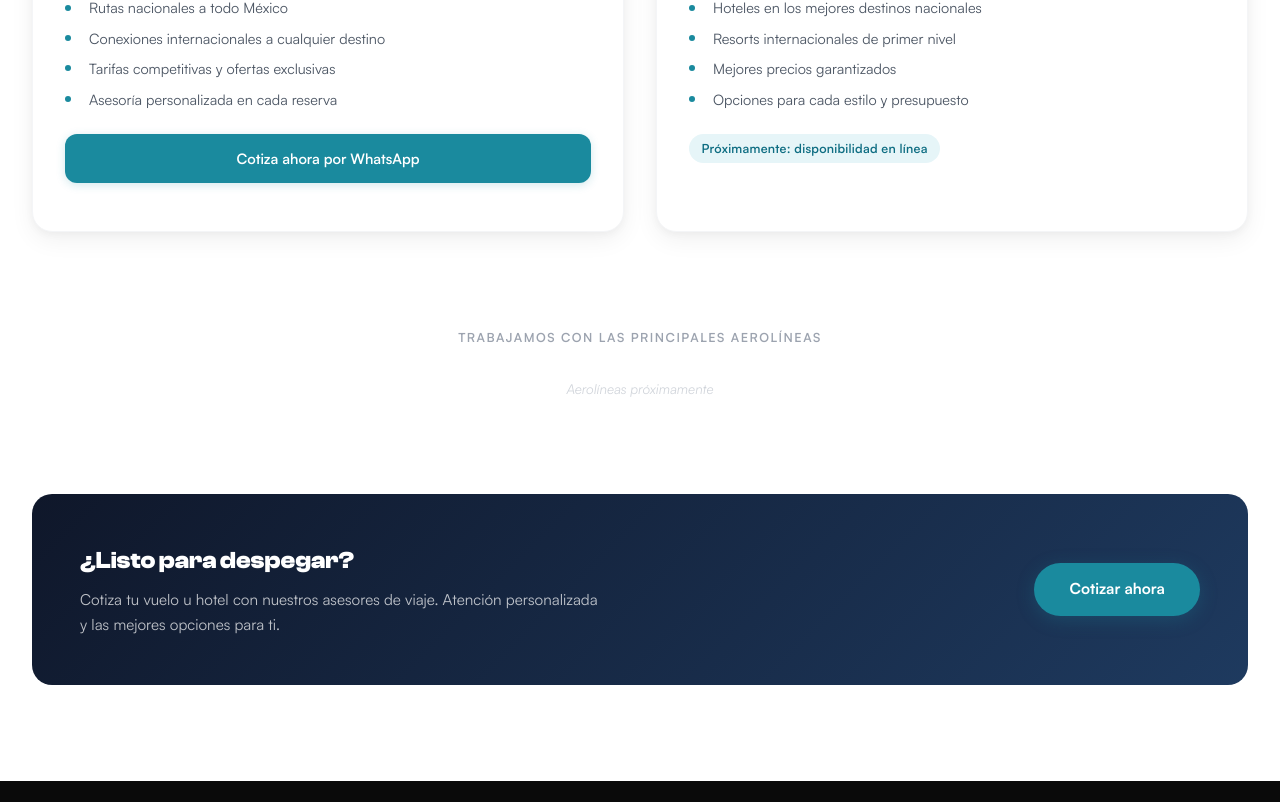
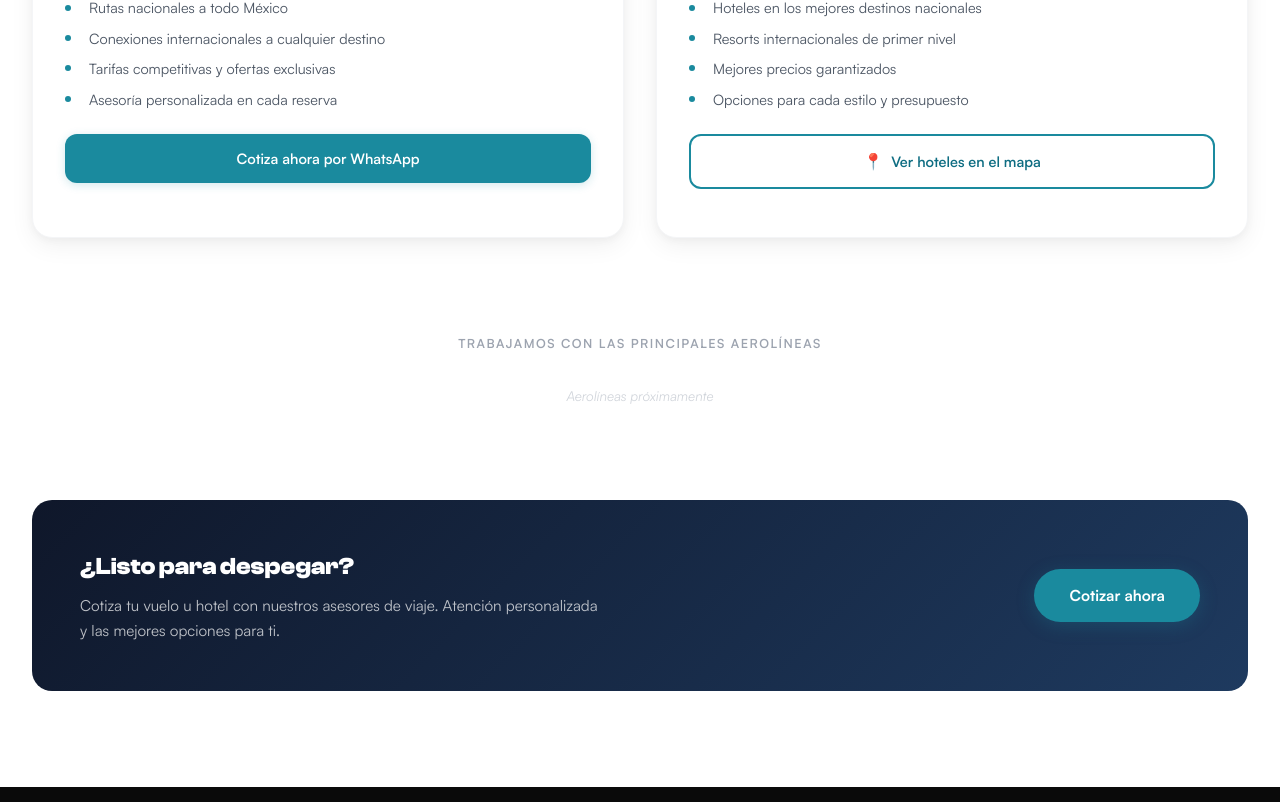
Before and after one commit to siannatravel-hub/SiannaTravel, a React (Vite) app in the folder client/: page / in a window 1280 px wide. Shown: the part 3438-4240 px from the top of the page. Built offline with nearby package versions, Linux system fonts and the light colour scheme; no server answers; the database is empty.

Commit message:
feat: airplane photo on flights card, map button on hotels card

```diff
--- a/client/src/components/FlightHotelServices/FlightHotelServices.jsx
+++ b/client/src/components/FlightHotelServices/FlightHotelServices.jsx
@@ -1,6 +1,6 @@
 import styles from './FlightHotelServices.module.css';
 
-const FLIGHTS_IMG = 'https://images.unsplash.com/photo-1436491865332-7a61a109db05?w=800&q=85';
+const FLIGHTS_IMG = 'https://images.unsplash.com/photo-1474302770737-173ee21bab63?w=800&q=85';
 const HOTELS_IMG = 'https://images.unsplash.com/photo-1566073771259-6a8506099945?w=800&q=85';
 
 export default function FlightHotelServices() {
@@ -70,7 +70,12 @@ export default function FlightHotelServices() {
                 <li>Mejores precios garantizados</li>
                 <li>Opciones para cada estilo y presupuesto</li>
               </ul>
-              <span className={styles.cardTag}>Próximamente: disponibilidad en línea</span>
+              <a
+                href="#mapa-hoteles"
+                className={styles.cardBtnMap}
+              >
+                Ver hoteles en el mapa
+              </a>
             </div>
           </div>
         </div>
--- a/client/src/components/FlightHotelServices/FlightHotelServices.module.css
+++ b/client/src/components/FlightHotelServices/FlightHotelServices.module.css
@@ -215,6 +215,37 @@
   box-shadow: 0 6px 20px rgba(26, 138, 158, 0.35);
 }
 
+/* Map button — hotels card */
+.cardBtnMap {
+  display: inline-flex;
+  align-items: center;
+  justify-content: center;
+  gap: 0.5rem;
+  width: 100%;
+  padding: 0.8rem 1.5rem;
+  font-family: var(--font-sans);
+  font-size: 0.9rem;
+  font-weight: 600;
+  color: var(--color-primary-dark);
+  background: transparent;
+  border: 2px solid var(--color-primary);
+  border-radius: var(--radius-md);
+  text-decoration: none;
+  transition: all var(--transition-base);
+}
+
+.cardBtnMap::before {
+  content: '📍';
+  font-size: 1rem;
+}
+
+.cardBtnMap:hover {
+  background: var(--color-primary);
+  color: #fff;
+  transform: translateY(-2px);
+  box-shadow: 0 6px 20px rgba(26, 138, 158, 0.25);
+}
+
 /* ---- Airlines ---- */
 .airlines {
   text-align: center;
```
